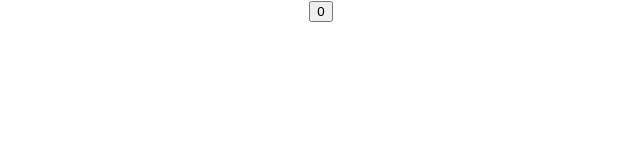
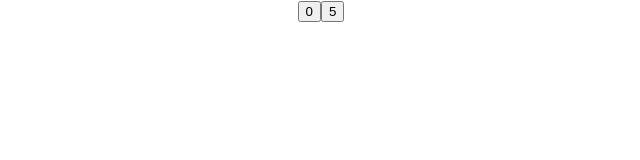
Before and after one commit to shermango/young-goose, a React (Create React App) app in the folder hooks-suspense/: page / in a window 1280 px wide. Shown: the top 160 px of the page, without its empty margins (319-959 px from the left). Built offline with nearby package versions, Linux system fonts and the light colour scheme.

Commit message:
(chore) hooks can be passed into factory funcs, and each hooked use case manages its own internal state

```diff
--- a/hooks-suspense/src/App.js
+++ b/hooks-suspense/src/App.js
@@ -2,9 +2,19 @@ import React, { Component, useState } from 'react';
 import logo from './logo.svg';
 import './App.css';
 
+function withCounter(initialState = 0, step = 1) {
+  const [count, setCount] = useState(initialState);
+  const increment = () => setCount(count + step);
+  return { count, increment };
+}
+
 function Counter() {
-  const [count, setCount] = useState(0);
-  const increment = () => setCount(count + 1);
+  const { count, increment } = withCounter();
+  return <button onClick={increment}>{count}</button>;
+}
+
+function AnotherCounter() {
+  const { count, increment } = withCounter(5, 3);
   return <button onClick={increment}>{count}</button>;
 }
 
@@ -13,6 +23,7 @@ class App extends Component {
     return (
       <div className="App">
         <Counter />
+        <AnotherCounter />
       </div>
     );
   }
```
